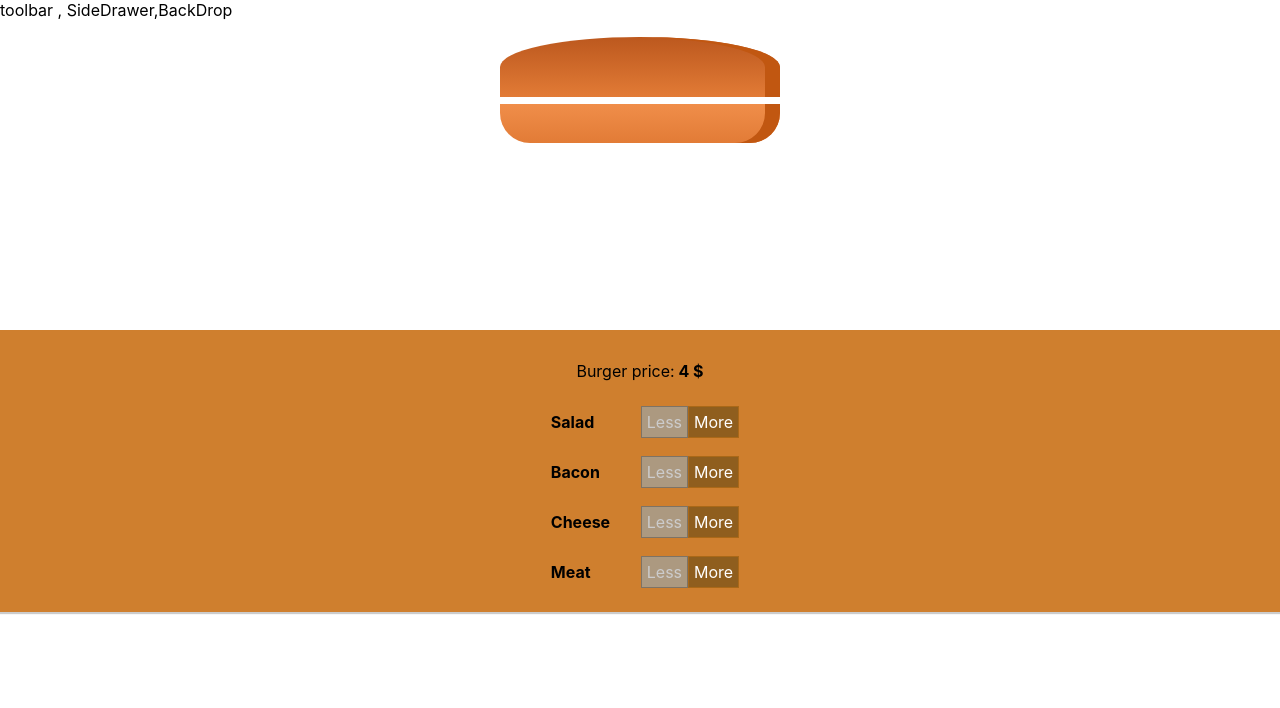
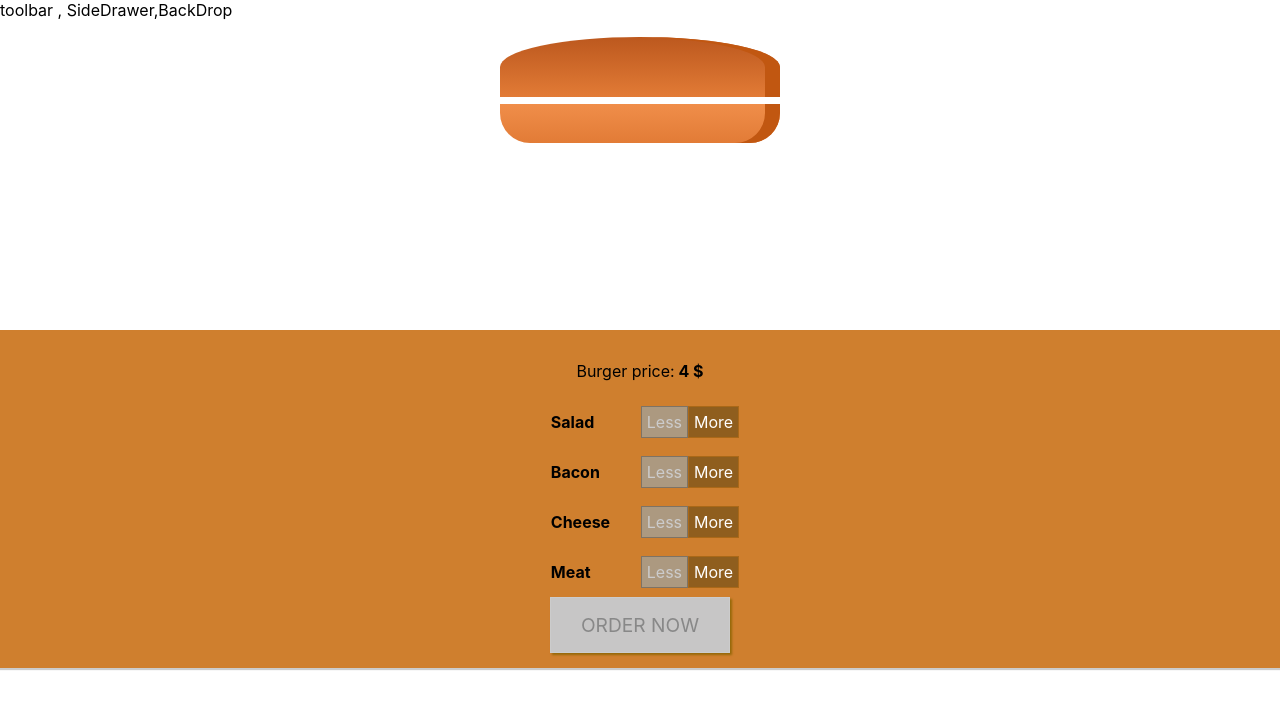
Before and after one commit to Abdelrahman-Abdallah/BurgerBuilder, a React (Create React App) app: page / in a window 1280 px wide. Shown: the top 708 px of the page. Built offline with nearby package versions, Linux system fonts and the light colour scheme.

Commit message:
add order button

```diff
--- a/src/components/Burger/BuildControls/BuildControls.js
+++ b/src/components/Burger/BuildControls/BuildControls.js
@@ -25,6 +25,9 @@
           />
         );
       })}
+      <button disabled={!props.purchable} className={classes.OrderButton}>
+        ORDER NOW
+      </button>
     </div>
   );
 };
--- a/src/components/Burger/BuildControls/BuildControls.module.css
+++ b/src/components/Burger/BuildControls/BuildControls.module.css
@@ -8,3 +8,47 @@
   margin: auto;
   padding: 15px 0;
 }
+
+.OrderButton {
+  background-color: #dad735;
+  outline: none;
+  cursor: pointer;
+  border: 1px solid #966909;
+  color: #966909;
+  font-family: inherit;
+  font-size: 1.2em;
+  padding: 15px 30px;
+  box-shadow: 2px 2px 2px #966909;
+  display: block;
+}
+
+.OrderButton:hover,
+.OrderButton:active {
+  background-color: #a0db41;
+  border: 1px solid #966909;
+  color: #966909;
+}
+
+.OrderButton:disabled {
+  background-color: #c7c6c6;
+  cursor: not-allowed;
+  border: 1px solid #ccc;
+  color: #888888;
+}
+
+@keyframes enable {
+  0% {
+    transform: scale(1);
+  }
+  60% {
+    transform: scale(1.1);
+  }
+  100% {
+    transform: scale(1);
+  }
+}
+@media (max-width: 810px) {
+  .BuildControls {
+    display: block;
+  }
+}
--- a/src/containers/BurgerBuilder/BurgerBuilder.js
+++ b/src/containers/BurgerBuilder/BurgerBuilder.js
@@ -17,6 +17,18 @@
       meat: 0,
     },
     price: 4,
+    purchable: false,
+  };
+  updatePurchaseState = () => {
+    const ingredients = { ...this.state.ingredients };
+    const sum = Object.keys(ingredients)
+      .map((key) => {
+        console.log(key, " ", ingredients[key]);
+        return ingredients[key];
+      })
+      .reduce((sum, el) => sum + el, 0);
+    //console.log(sum);
+    this.setState({ purchable: sum > 0 });
   };
 
   addIngredientHandler = (type) => {
@@ -27,10 +39,13 @@
     };
     newIngredient[type] = oldCount + 1;
 
-    this.setState({
-      ingredients: newIngredient,
-      price: this.state.price + INGREDIENTS_PRICES[type],
-    });
+    this.setState(
+      {
+        ingredients: newIngredient,
+        price: this.state.price + INGREDIENTS_PRICES[type],
+      },
+      this.updatePurchaseState
+    );
   };
 
   removeIngredientHandler = (type) => {
@@ -41,10 +56,13 @@
       ...this.state.ingredients,
     };
     newIngredient[type] = oldCount - 1;
-    this.setState({
-      ingredients: newIngredient,
-      price: this.state.price - INGREDIENTS_PRICES[type],
-    });
+    this.setState(
+      {
+        ingredients: newIngredient,
+        price: this.state.price - INGREDIENTS_PRICES[type],
+      },
+      this.updatePurchaseState
+    );
   };
   render() {
     const disabledInfo = { ...this.state.ingredients };
@@ -62,6 +80,7 @@
             removeIngredient={this.removeIngredientHandler}
             disabled={disabledInfo}
             price={this.state.price}
+            purchable={this.state.purchable}
           />
         </div>
       </Aux>
```
